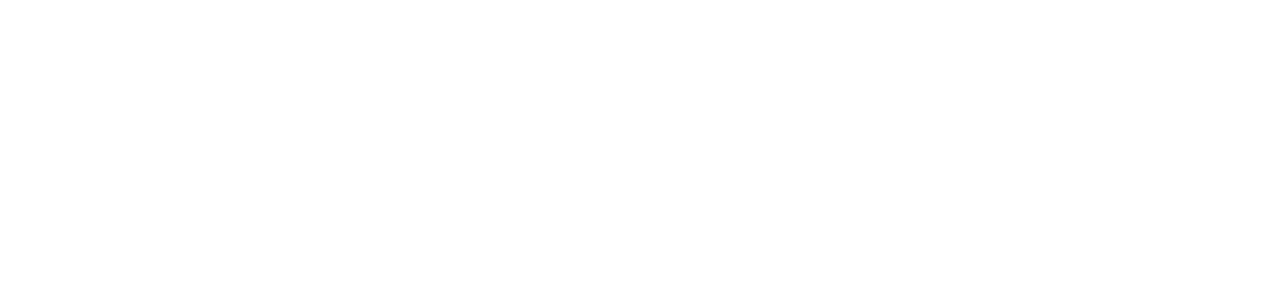
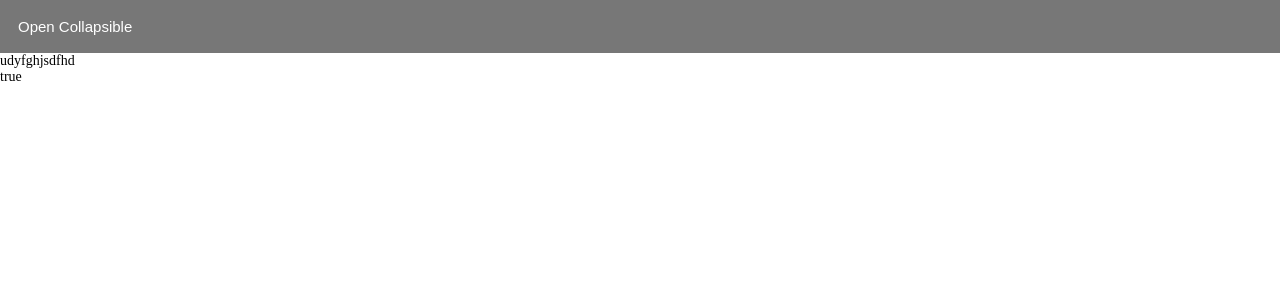
Before and after one commit to William-Reticena/component_library_vue, a Vue app: page / in a window 1280 px wide. Shown: the top 300 px of the page. Built offline with nearby package versions, Linux system fonts and the light colour scheme.

Commit message:
feat: wip

```diff
--- a/src/App.vue
+++ b/src/App.vue
@@ -1,13 +1,44 @@
 <template>
-  <div></div>
+  <div>
+    <ExpansionItem v-model="open" label="item a ser expandido">
+      <template #icon>
+        <svg
+          xmlns="http://www.w3.org/2000/svg"
+          width="24"
+          height="24"
+          viewBox="0 0 24 24"
+          fill="none"
+          stroke="currentColor"
+          stroke-width="2"
+          stroke-linecap="round"
+          stroke-linejoin="round"
+          class="feather feather-chevron-down"
+        >
+          <polyline points="6 9 12 15 18 9"></polyline>
+        </svg>
+      </template>
+      Lorem ipsum dolor sit amet consectetur adipisicing elit. Sequi dolorum corporis unde? Quos sed dolorem id accusantium sint aliquam recusandae corrupti expedita esse veritatis? Qui dolores quis
+      ullam quas nisi.
+    </ExpansionItem>
+
+    <div>udyfghjsdfhd</div>
+
+    {{ open }}
+  </div>
 </template>
 
 <script lang="ts">
-import { defineComponent } from 'vue'
+import { defineComponent, ref } from 'vue'
+import ExpansionItem from './components/library/ExpansionItem/index.vue'
 
 export default defineComponent({
+  components: {
+    ExpansionItem,
+  },
   setup() {
-    return {}
+    const open = ref(true)
+
+    return { open }
   },
 })
 </script>
@@ -16,12 +47,12 @@
 :root {
   --primary-color: #1976d2;
   --secondary-color: #26a69a;
-
   font-size: 14px;
 }
 
 * {
   box-sizing: border-box;
-  font-size: 1rem;
+  padding: 0;
+  margin: 0;
 }
 </style>
--- a/src/components/library/ExpansionItem/index.vue
+++ b/src/components/library/ExpansionItem/index.vue
@@ -1,43 +1,62 @@
 <template>
-  <div class="expansion-item-container-wrapper">
-    <div class="expansion-item-container">
-      <div>label</div>
-
-      <div>Icons</div>
-    </div>
-
-    <div>
-      <slot></slot>
-    </div>
+  <button type="button" class="collapsible" @click="isExpanded = !isExpanded">Open Collapsible</button>
+  <div ref="itemContentRef" class="content" :class="{ active: isExpanded }">
+    <p>
+      Lorem ipsum dolor sit amet, consectetur adipisicing elit, sed do eiusmod tempor incididunt ut labore et dolore magna aliqua. Ut enim ad minim veniam, quis nostrud exercitation ullamco laboris
+      nisi ut aliquip ex ea commodo consequat.
+    </p>
   </div>
 </template>
 
 <script lang="ts">
-import { defineComponent } from 'vue'
+import { defineComponent, onMounted, ref, watch } from 'vue'
 
 export default defineComponent({
   name: 'ExpansionItemComponent',
   props: {
     modelValue: { type: Boolean, default: false, required: true },
+    height: { type: String, default: '42px' },
     label: { type: String, default: '' },
+    width: { type: String, default: '200px' },
   },
-  setup() {
-    return {}
+  setup(props, { emit }) {
+    const isExpanded = ref(false)
+    const itemContentRef = ref<HTMLDivElement | null>(null)
+    const itemContentHeight = ref('0px')
+
+    watch(isExpanded, () => {
+      itemContentHeight.value = itemContentRef.value?.scrollHeight + 'px' || 0 + 'px'
+      emit('update:modelValue', isExpanded.value)
+    })
+
+    return { isExpanded, itemContentRef, itemContentHeight }
   },
 })
 </script>
 
 <style scoped>
-.expansion-item-container-wrapper {
-  background-color: blue;
+.collapsible {
+  background-color: #777;
+  color: white;
+  cursor: pointer;
+  padding: 18px;
+  width: 100%;
+  border: none;
+  text-align: left;
+  outline: none;
+  font-size: 15px;
 }
 
-.expansion-item-container {
-  /* display: flex; */
-  /* justify-content: space-between; */
-  background-color: aqua;
-  /* align-items: center; */
-  /* padding: 0 16px; */
-  /* height: 48px; */
+.content {
+  padding: 0 18px;
+  max-height: 0;
+  overflow: hidden;
+  transition: max-height 0.2s ease-out;
+  background-color: #f1f1f1;
+}
+
+.content.active {
+  display: block;
+  max-height: v-bind(itemContentHeight);
 }
 </style>
```
